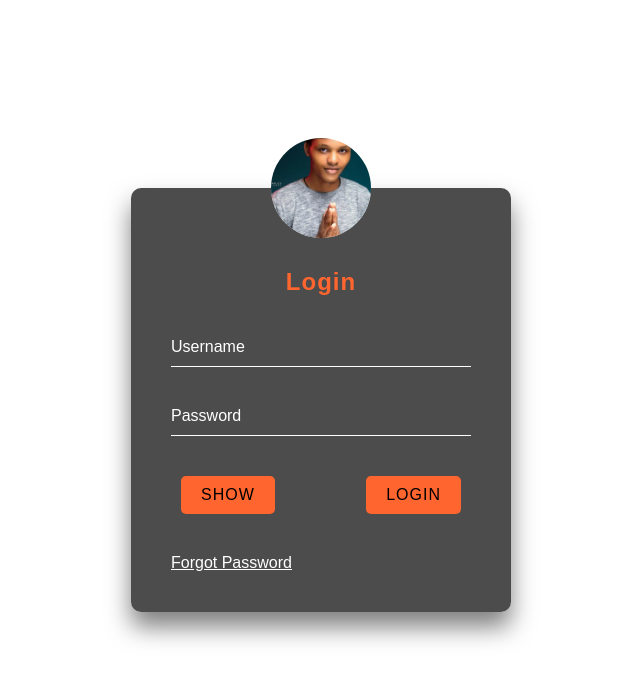
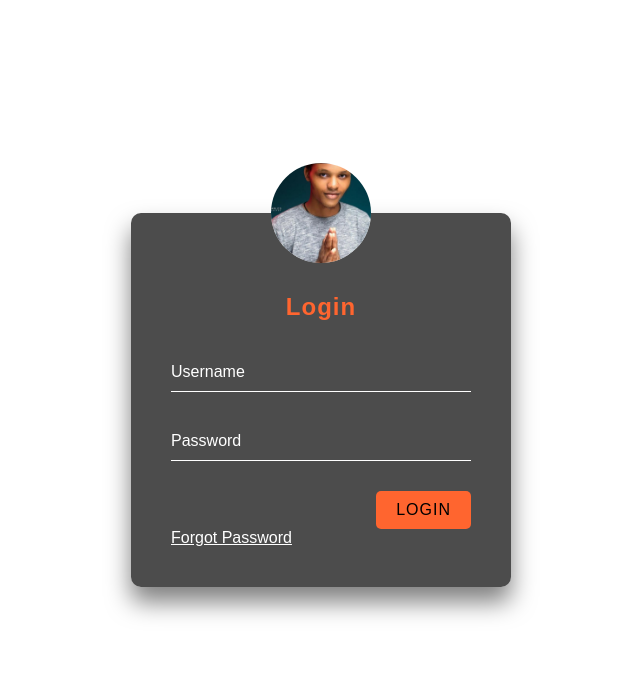
Before and after one commit to KnowlyBrown/KnowlyBrown.github.io, a plain HTML site: page loggreg/index.html in a window 1280 px wide. Shown: the whole page, without its empty margins (319-959 px from the left). Drawn offline with Linux system fonts and the light colour scheme.

Commit message:
Add files via upload
To update the index.html and sty.css

```diff
--- a/loggreg/index.html
+++ b/loggreg/index.html
@@ -21,10 +21,9 @@
                  <input type="password" name="loginPassword" id="loginPassword" required>
                  <label for="loginPassword">Password</label>
              </div>
-             <div class="flex">
-                 <a href="#subClick"><input type="button" class="submit-btn" value="show" id="btnn" onclick="showDetails()"></a>
-                 <input type="submit" value="Login" class="submit-btn">
-            </div>
+
+                 <a href="#subClick" id="lgbtn"><input type="button" value="Login" class="submit-btn" id="btnn" onclick="showDetails()"></a>
+
                  <a href="#forgot-pw" class="forgot-pw">Forgot Password</a>
          </form>
 
--- a/loggreg/sty.css
+++ b/loggreg/sty.css
@@ -213,3 +213,7 @@ body {
 .flex a{
     text-decoration: none;
 }
+
+.form #lgbtn {
+    text-decoration: none;
+}
```
